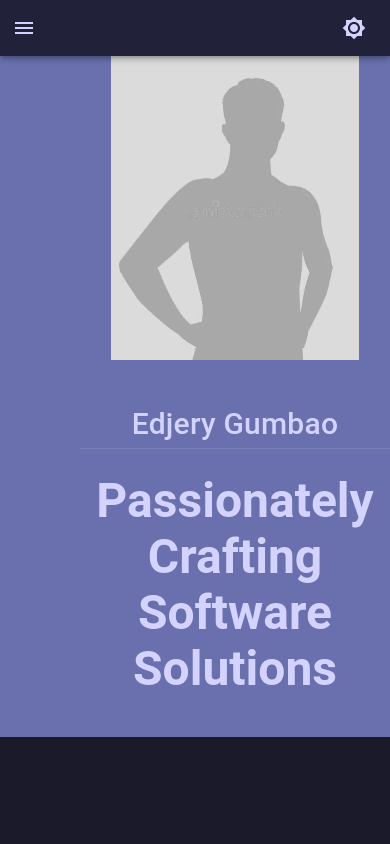
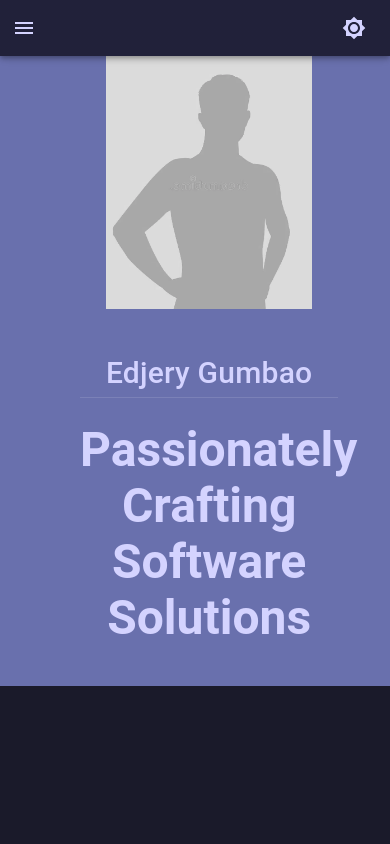
Before and after one commit to EdjeryGumbao/my-portfolio-project-ed, a React (Vite) app: page / in a window 390 px wide. Shown: the top 844 px of the page. Built offline with nearby package versions, Linux system fonts and the light colour scheme.

Commit message:
Improve header: fixed responsive

```diff
--- a/src/components/Header.tsx
+++ b/src/components/Header.tsx
@@ -6,7 +6,7 @@ const Header = () => {
     <Box>
       <Box sx={{ bgcolor: "info.main" }}>
         <Grid container alignItems="center" pl={10}>
-          <Grid item xs={12} lg={5}>
+          <Grid item xs={10} lg={5}>
             <Box
               sx={{
                 display: "flex",
@@ -21,7 +21,7 @@ const Header = () => {
               />
             </Box>
           </Grid>
-          <Grid item xs={12} lg={7}>
+          <Grid item xs={10} lg={7}>
             <Box
               sx={{ textAlign: { xs: "center", md: "left" }, my: { xs: 5 } }}
             >
```
